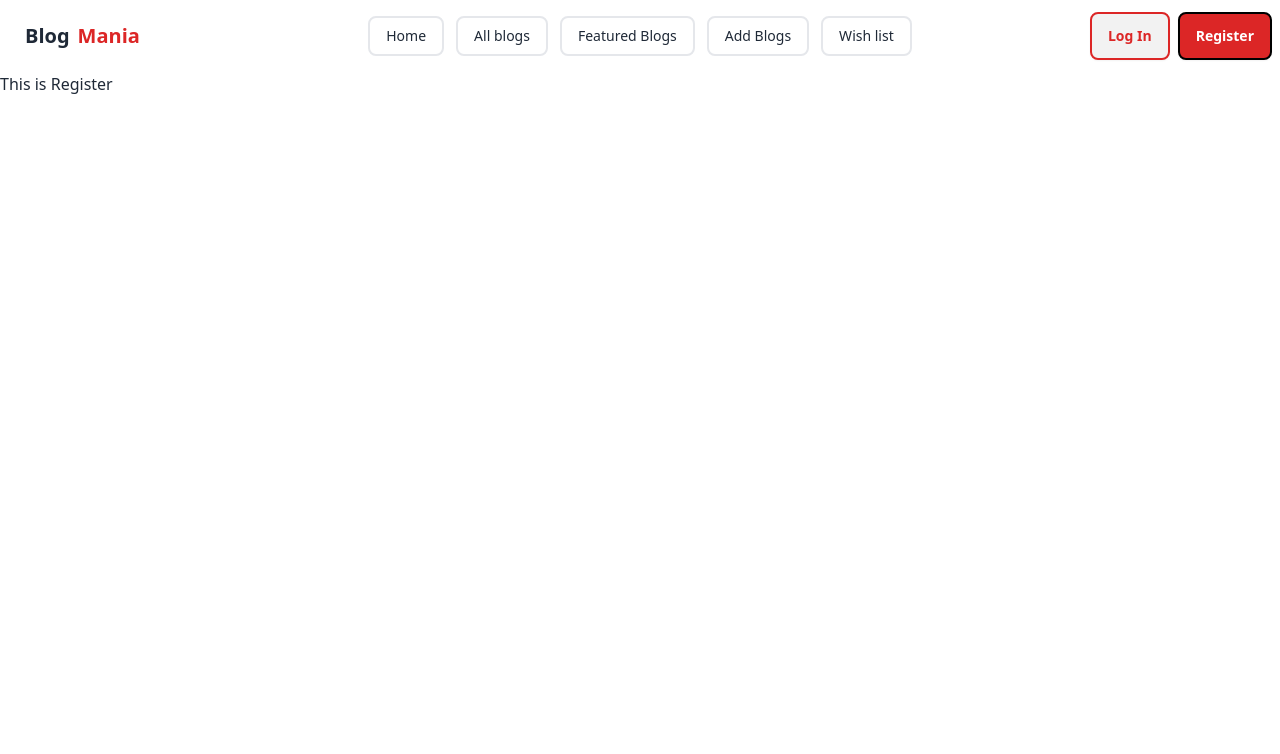
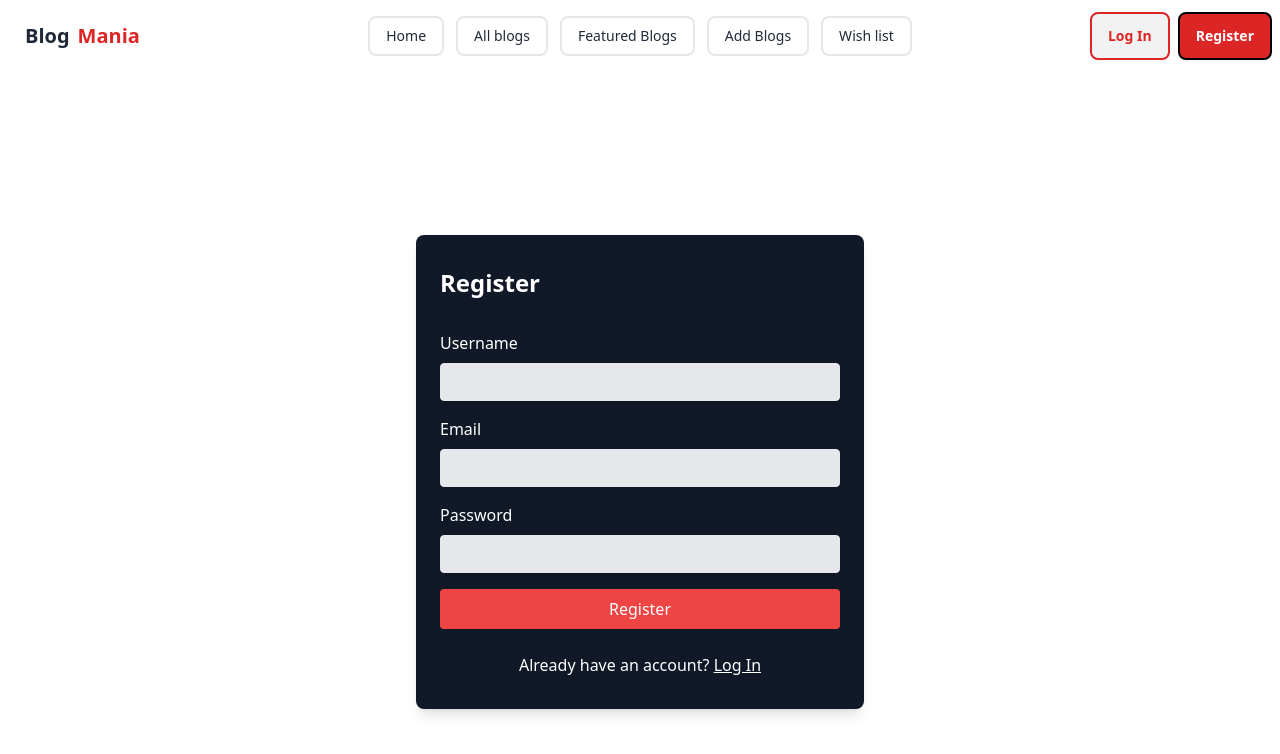
Before and after one commit to ziamnoun/Blog-Mania, a React (Vite) app: page /Register in a window 1280 px wide. Shown: the top 754 px of the page. Built offline with nearby package versions, Linux system fonts and the light colour scheme.

Commit message:
Register page done

```diff
--- a/src/Register/Register.jsx
+++ b/src/Register/Register.jsx
@@ -1,11 +1,36 @@
 import React from 'react';
+import { NavLink } from 'react-router-dom';
 
 const Register = () => {
     return (
-        <div>
-            This is Register
+        <div className="min-h-screen flex items-center justify-center ">
+        <div className="max-w-md w-full px-6 py-8 bg-gray-900 rounded-lg shadow-lg">
+          <h2 className="text-2xl font-semibold text-white mb-8">Register</h2>
+          <form >
+          <div className="mb-4">
+              <label htmlFor="username" className="block text-white mb-2">Username</label>
+              <input type="text" id="username" name="username" className="w-full px-3 py-2 leading-tight text-gray-700 bg-gray-200 border rounded shadow appearance-none focus:outline-none focus:shadow-outline" />
+            </div>
+            <div className="mb-4">
+              <label htmlFor="email" className="block text-white mb-2">Email</label>
+              <input type="email" id="email" name="email" className="w-full px-3 py-2 leading-tight text-gray-700 bg-gray-200 border rounded shadow appearance-none focus:outline-none focus:shadow-outline" />
+            </div>
+            <div className="mb-4">
+              <label htmlFor="password" className="block text-white mb-2">Password</label>
+              <input type="password" id="password" name="password" className="w-full px-3 py-2 leading-tight text-gray-700 bg-gray-200 border rounded shadow appearance-none focus:outline-none focus:shadow-outline" />
+            </div>
 
+
+            <div className="mb-6">
+              <button type="submit" className="w-full px-4 py-2 text-white bg-red-500 rounded hover:bg-red-600 focus:outline-none focus:bg-red-600">Register</button>
+            </div>
+          </form>
+          <p className="text-center text-white mt-2">
+            Already have an account? <NavLink to="/LogIn" className="underline">Log In</NavLink>
+          </p>
         </div>
+
+      </div>
     );
 };
 
```
